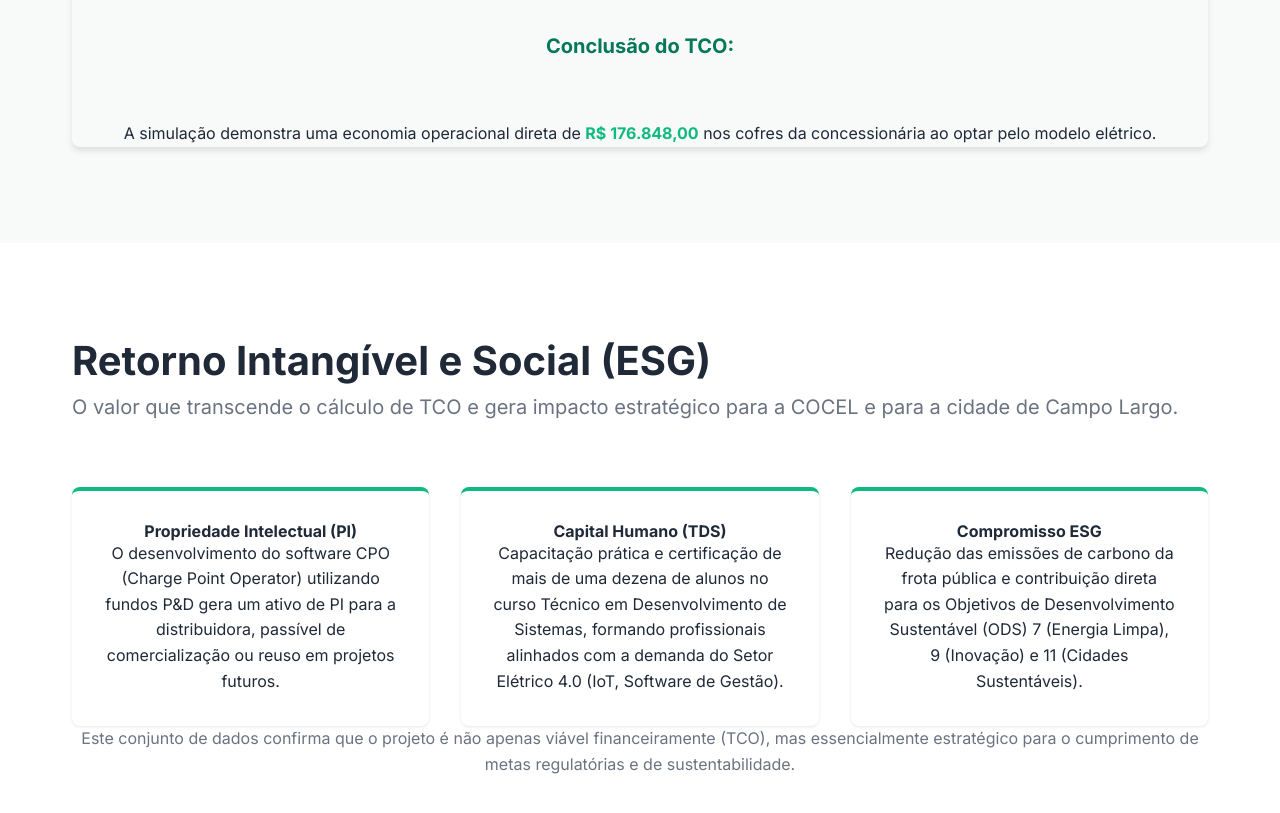
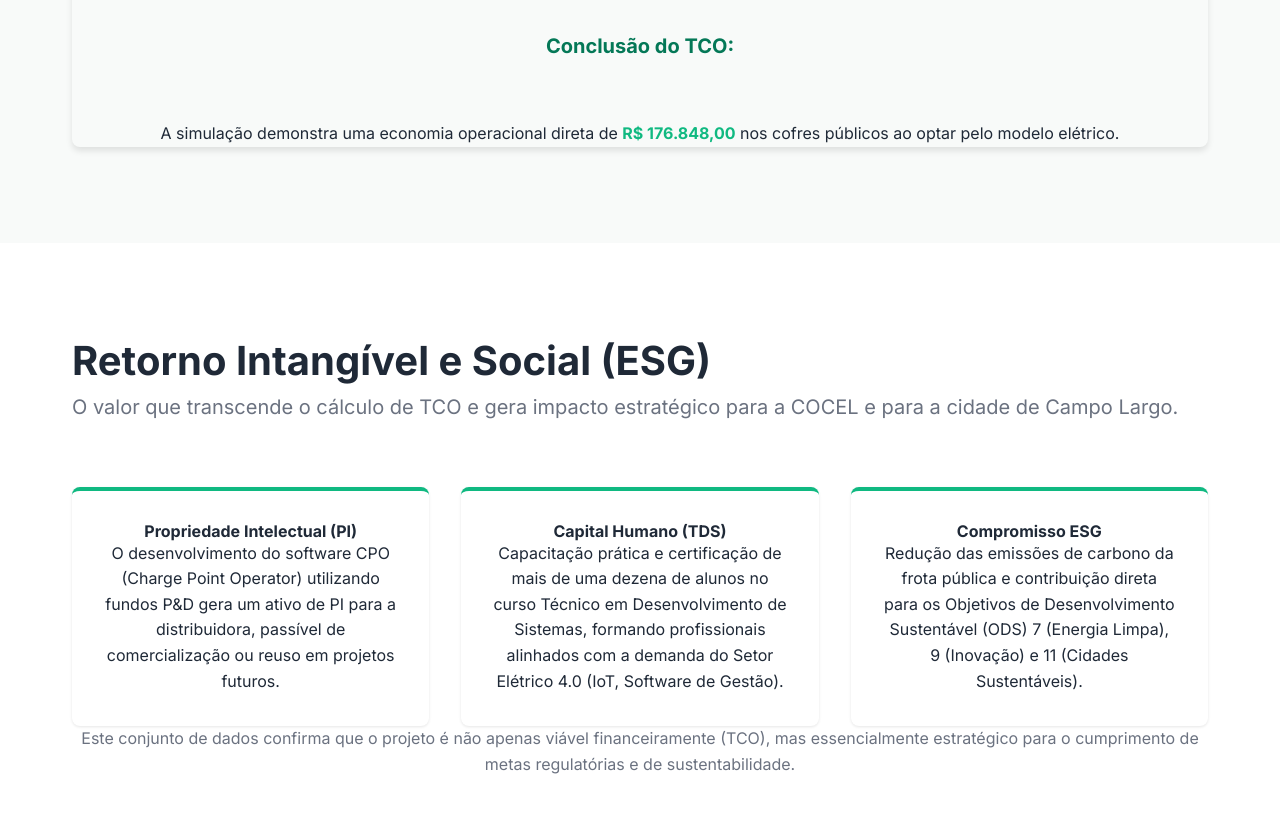
Before and after one commit to ProfMarcelo2025/projeto_coceltech, a plain HTML site: page viabilidade.html in a window 1280 px wide. Shown: the part 1220-2033 px from the top of the page. Drawn offline with Linux system fonts and the light colour scheme.

Commit message:
atualizado frase conclusão TCO

```diff
--- a/viabilidade.html
+++ b/viabilidade.html
@@ -159,7 +159,7 @@
                         <h3 class="section-subtitle" style="font-weight: 700; color: var(--primary-dark);">Conclusão do
                             TCO:</h3>
                         <p class="lead">A simulação demonstra uma economia operacional direta de <strong
-                                id="tco-economia-conclusao">...</strong> nos cofres da concessionária ao optar pelo
+                                id="tco-economia-conclusao">...</strong> nos cofres públicos ao optar pelo
                             modelo elétrico.</p>
                     </div>
                 </div>
```
